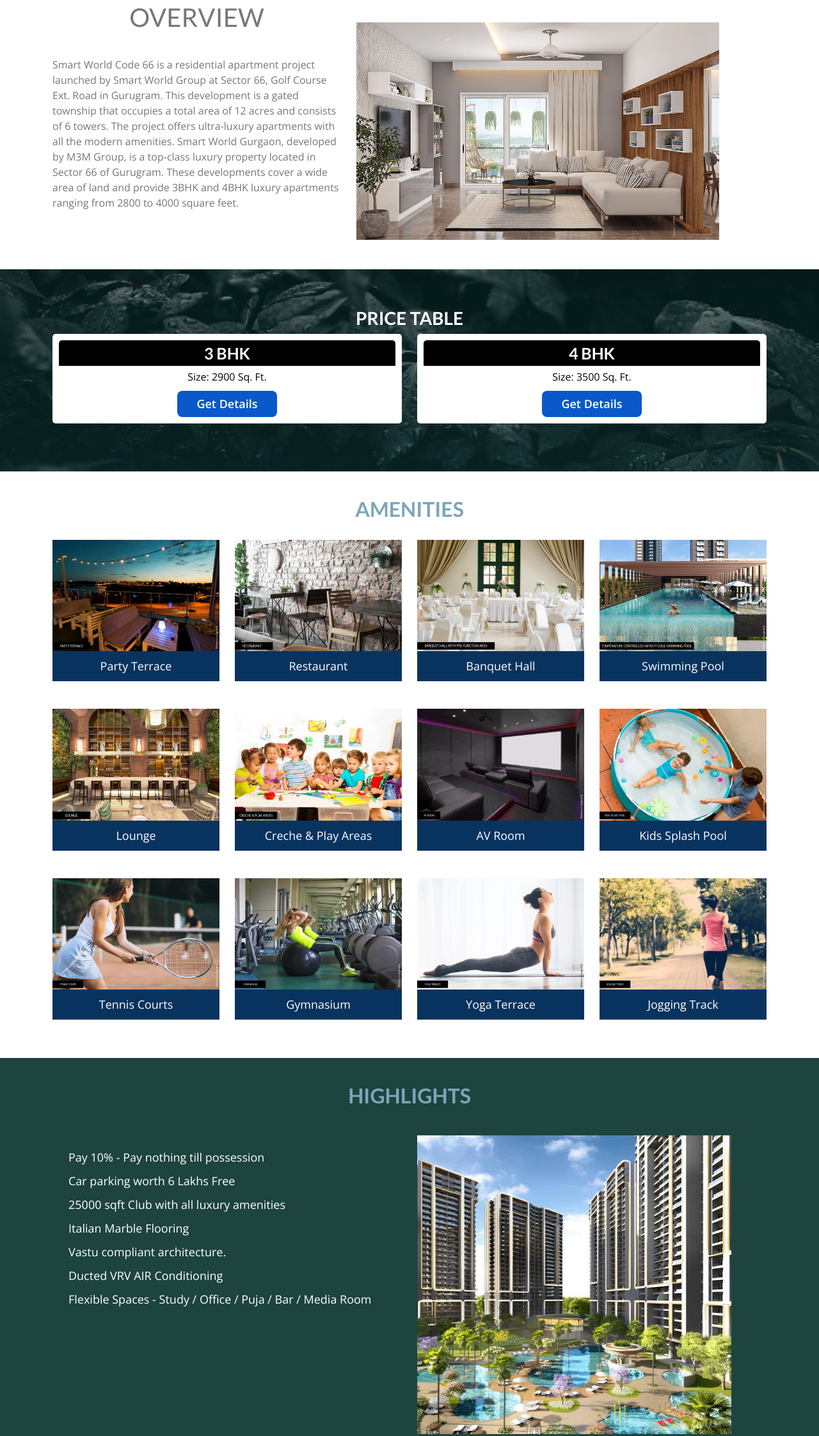
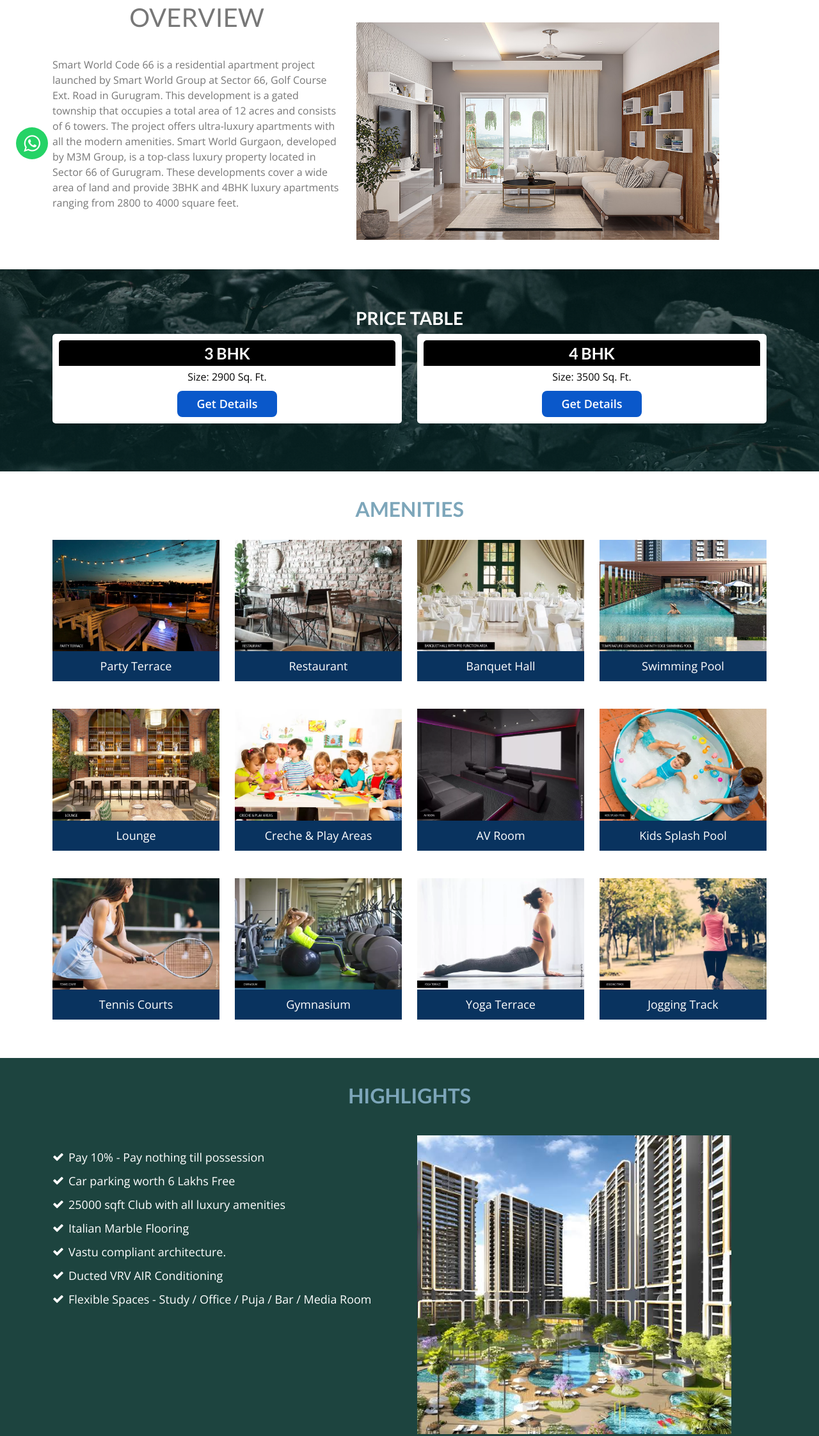
Before and after one commit to Jugnupapa/smartworld66, a plain HTML site: page index.html in a window 1280 px wide. Shown: the part 526-2771 px from the top of the page at 64% size. Drawn offline with nearby package versions, Linux system fonts and the light colour scheme.

Commit message:
whatsapp link added

```diff
--- a/index.html
+++ b/index.html
@@ -26,7 +26,7 @@
   <link href="assets/vendor/bootstrap-icons/bootstrap-icons.css" rel="stylesheet">
   <link href="assets/vendor/glightbox/css/glightbox.min.css" rel="stylesheet">
   <link href="assets/vendor/swiper/swiper-bundle.min.css" rel="stylesheet">
-
+  <link rel="stylesheet" href="https://cdnjs.cloudflare.com/ajax/libs/font-awesome/4.7.0/css/font-awesome.min.css">
   <!-- Template Main CSS File -->
   <link href="assets/css/style.css" rel="stylesheet">
 
@@ -589,6 +589,8 @@
     </div>
   </footer><!-- End #footer -->
 
+  <a href="https://wa.link/k9dje3" class="whatsapp_float" target="_blank"><i class="fa fa-whatsapp whatsapp-icon"></i></a>
+
   <a href="#" class="back-to-top d-flex align-items-center justify-content-center"><i
       class="bi bi-arrow-up-short"></i></a>
 
```
